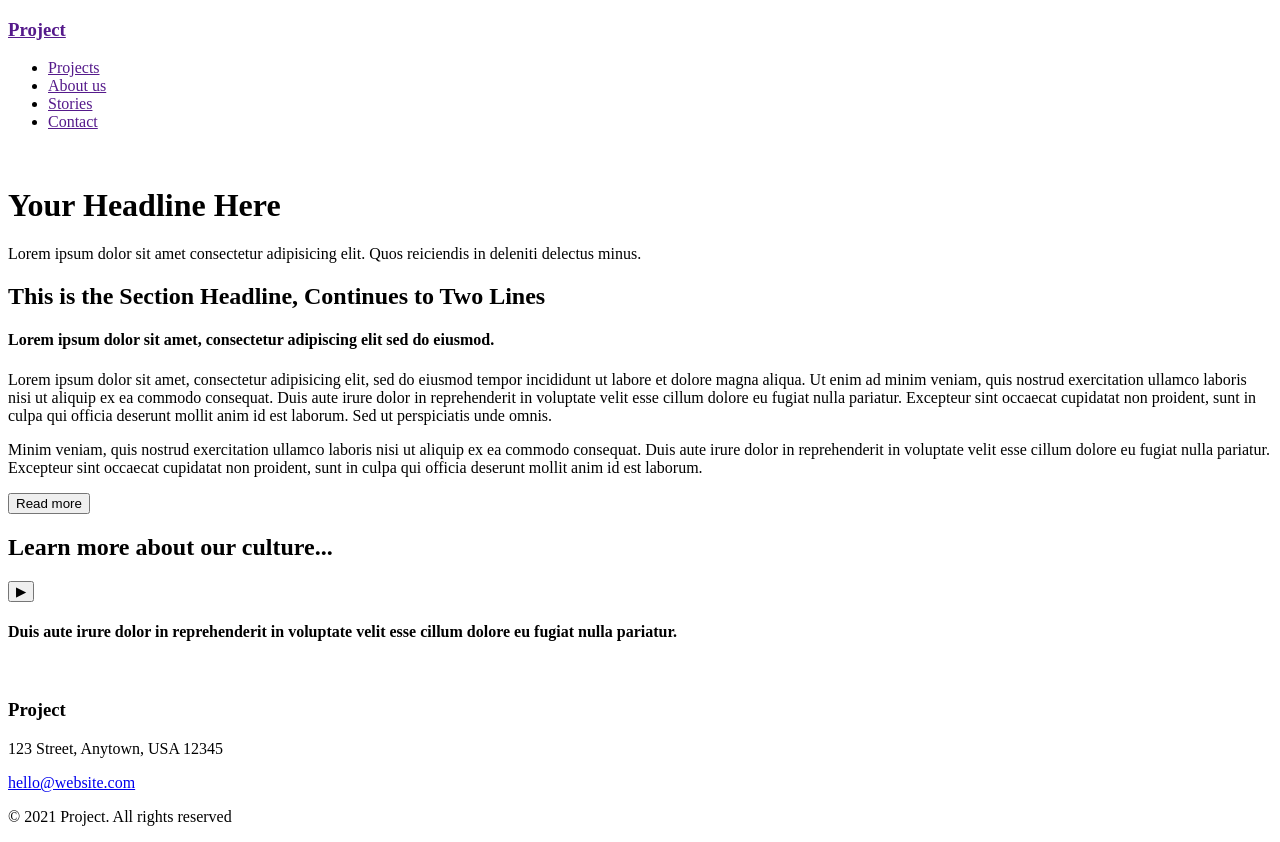
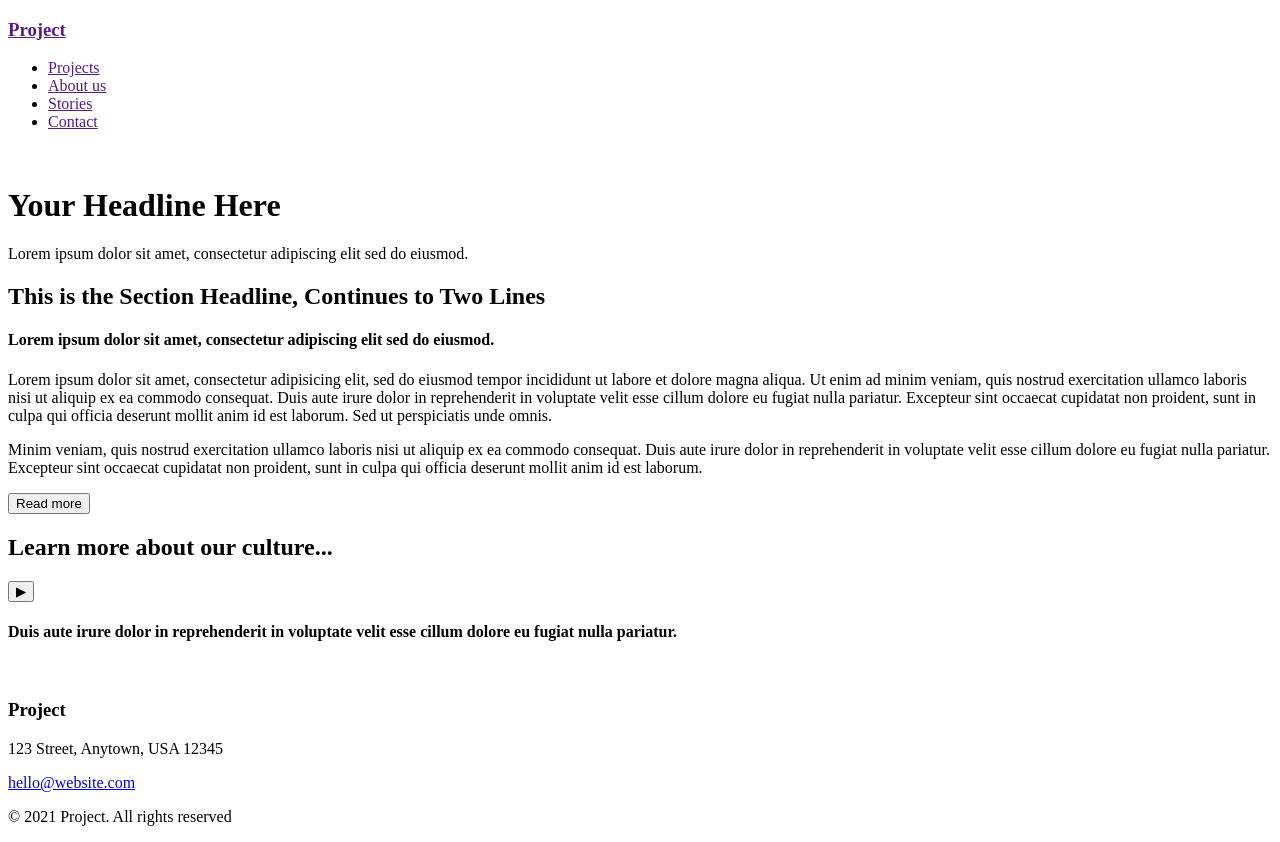
Before and after one commit to Siranush88/HTML-Essentials-HomeTask, a plain HTML site: page index.html in a window 1280 px wide. Drawn offline with Linux system fonts and the light colour scheme.

Commit message:
My first HTML Markup

```diff
--- a/index.html
+++ b/index.html
@@ -7,6 +7,7 @@
     <title>Document</title>
 </head>
 <body>
+
      <!-- Header -->
      <header>
         <div>
@@ -25,7 +26,7 @@
                 <img src="" alt="">
             </div>
             <h1>Your Headline Here</h1>
-            <p>Lorem ipsum dolor sit amet consectetur adipisicing elit. Quos reiciendis in deleniti delectus minus.</p>
+            <p>Lorem ipsum dolor sit amet, consectetur adipiscing elit sed do eiusmod.</p>
         </div>
     </header>
 
```
